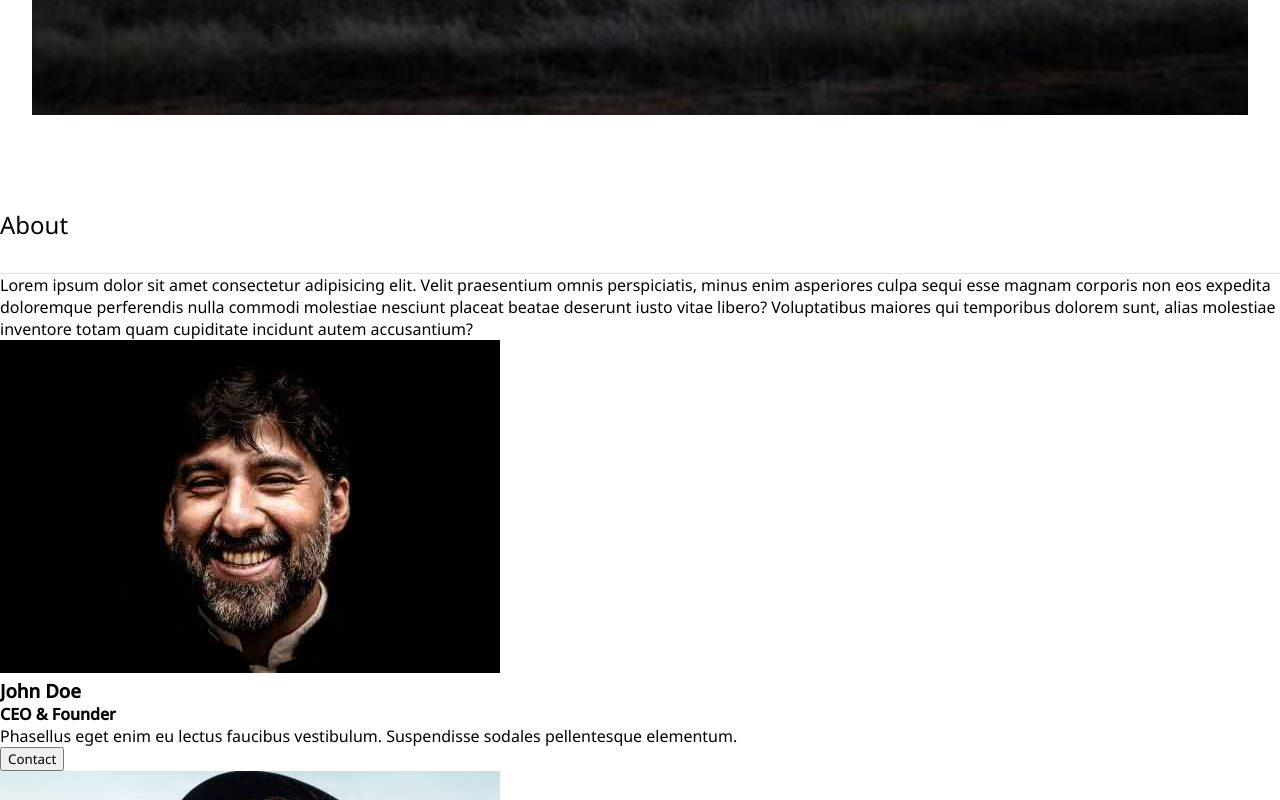
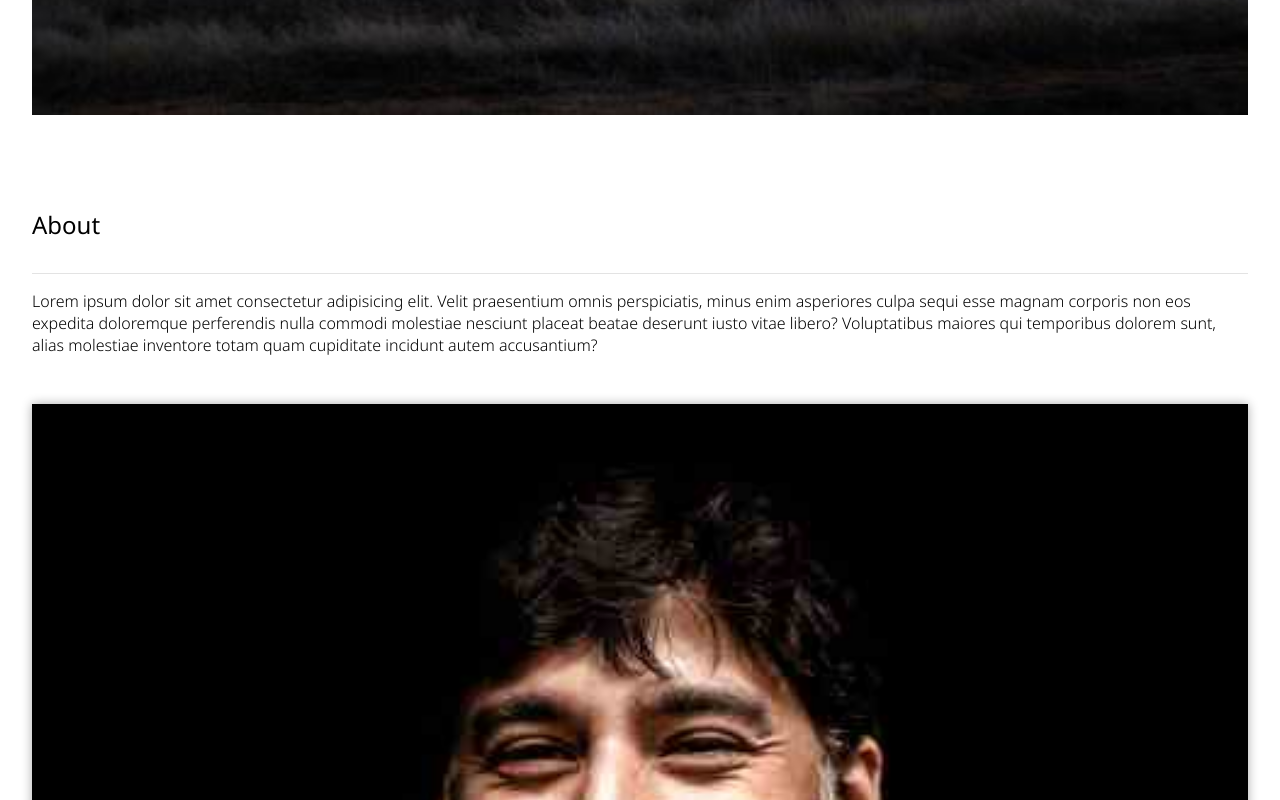
Before and after one commit to Basantrajshakti/architect, a plain HTML site: page index.html in a window 1280 px wide. Shown: the part 7360-8160 px from the top of the page. Drawn offline with nearby package versions, Linux system fonts and the light colour scheme.

Commit message:
About section beautified

```diff
--- a/styles.css
+++ b/styles.css
@@ -172,3 +172,64 @@ main {
   top: 0;
   left: 0;
 }
+
+
+/* ?About section */
+.about-section {
+  margin-inline: 2rem;
+}
+
+.about-section__description {
+  font-weight: 300;
+  padding-top: 1rem;
+}
+
+.about-section__teams {
+  display: flex;
+  flex-direction: column;
+  justify-content: space-between;
+  padding-top: 3rem;
+}
+
+.about-section__team {
+  margin-bottom: 1rem;
+  box-shadow: 0px 0px 10px rgb(172, 172, 172);
+}
+
+.about-section__team-image {
+  width: 100%;
+}
+
+.about-section__team-name,
+.about-section__team-position,
+.about-section__team-description,
+.about-section__team-contact {
+  padding: 0.5rem 1rem;
+}
+
+.about-section__team-name {
+  font-weight: normal;
+  font-size: 1.5rem;
+}
+
+.about-section__team-position {
+  font-weight: 500;
+  font-size: 0.8rem;
+  color: #9b9b9b;
+}
+
+.about-section__team-description {
+  font-weight: 300;
+  font-size: 0.9rem;
+}
+
+.about-section__team-contact-button {
+  font-size: 0.9rem;
+  padding-block: 0.5rem;
+  width: 100%;
+  border: none;
+}
+
+.about-section__team-contact-button:hover {
+  background-color: rgb(182, 182, 182);
+}
```
